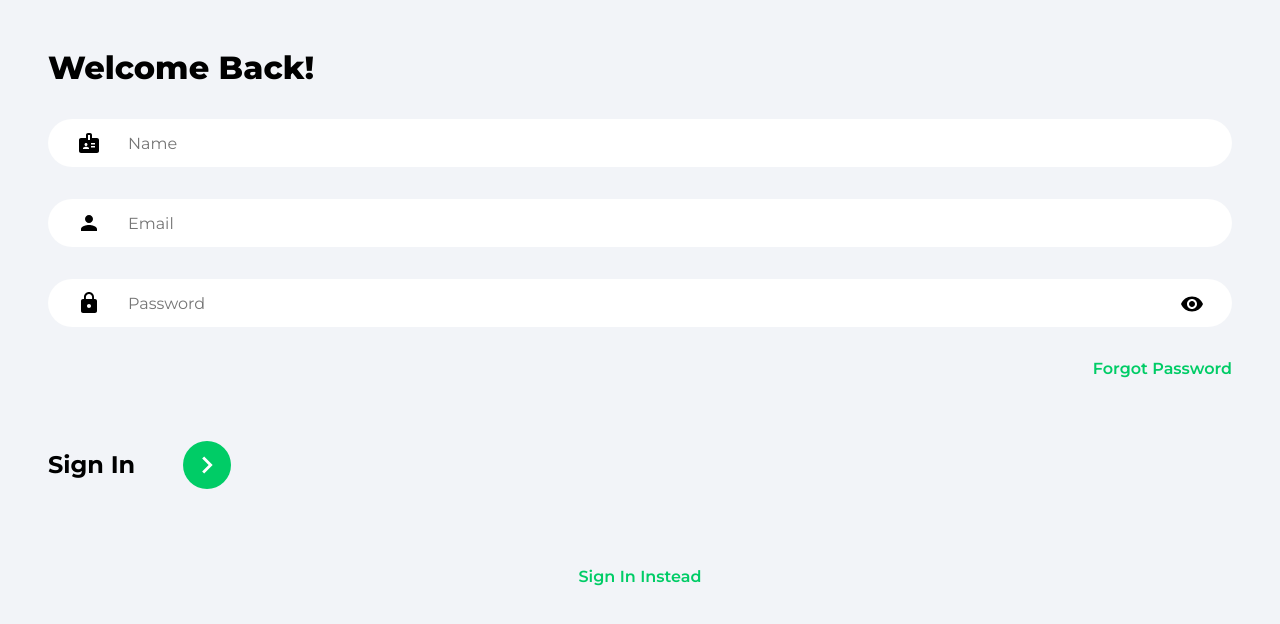
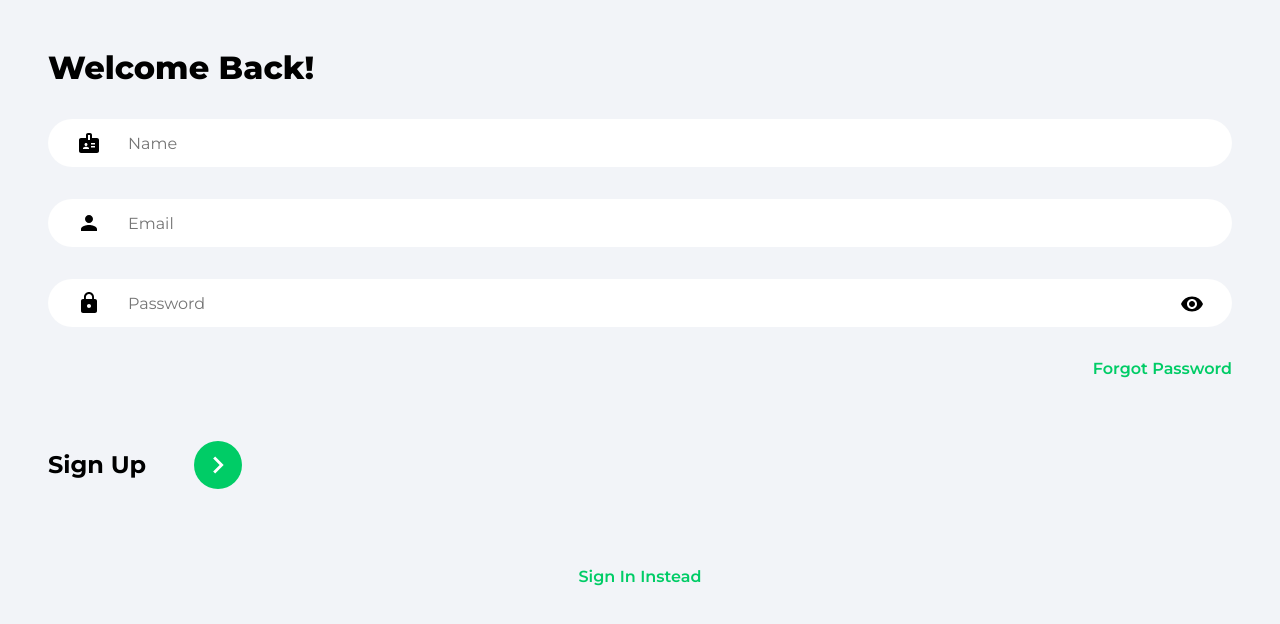
Before and after one commit to timshinsergey/react-house-marketplace-app, a React (Create React App) app: page /sign-up in a window 1280 px wide. Shown: the top 624 px of the page. Built offline with nearby package versions, Linux system fonts and the light colour scheme.

Commit message:
change text

```diff
--- a/src/pages/SignUp.jsx
+++ b/src/pages/SignUp.jsx
@@ -105,7 +105,7 @@ function SignUp() {
           </Link>
 
           <div className='signUpBar'>
-            <p className='signUpText'>Sign In</p>
+            <p className='signUpText'>Sign Up</p>
             <button className='signUpButton'>
               <ArrowRightIcon fill='#fff' width='34px' height='34px' />
             </button>
```
